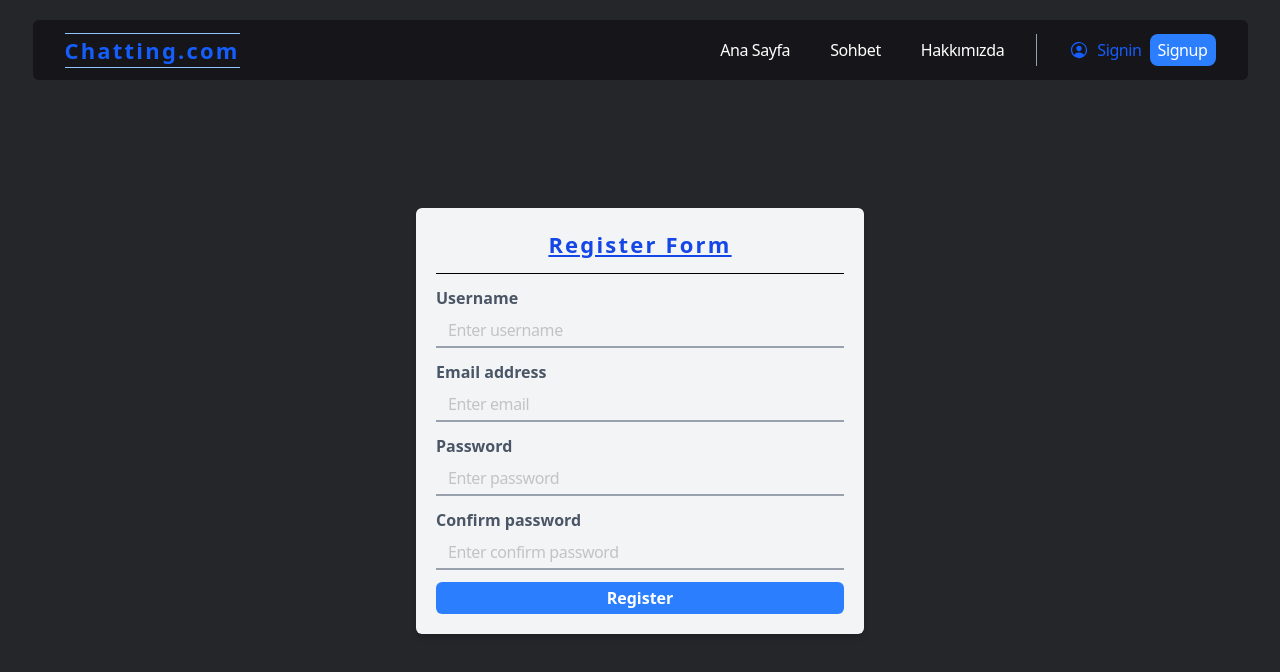
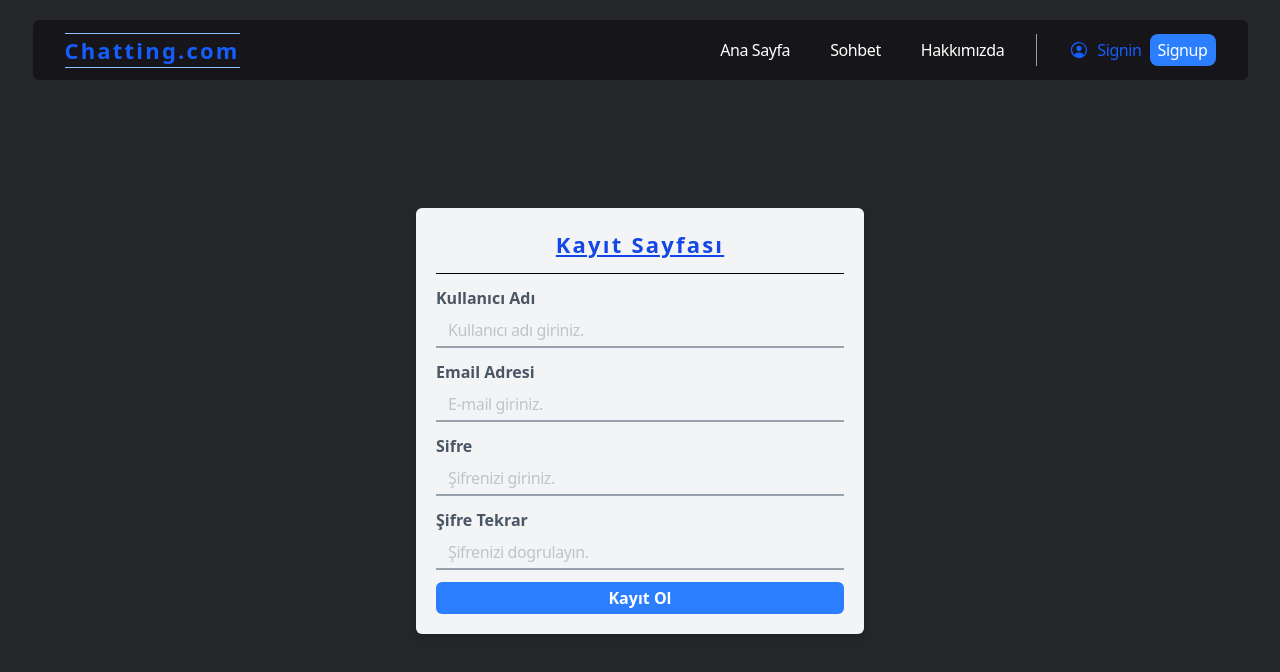
Before and after one commit to mehmetkahraman0/Real-Time-Chat-App-With-Socket.io, a React (Vite) app in the folder client/: page /register in a window 1280 px wide. Shown: the top 672 px of the page. Built offline with nearby package versions, Linux system fonts and the light colour scheme; no server answers.

Commit message:
changed-class-css

```diff
--- a/client/src/pages/auth/Login.tsx
+++ b/client/src/pages/auth/Login.tsx
@@ -44,17 +44,17 @@ const Login = ( ) => {
     return(
         <div className="mt-35">
             <form onSubmit={submitHandler} className="w-full max-w-md mx-auto p-5 flex flex-col gap-3 bg-gray-100 rounded-md shadow-md">
-                <header className="underline text-[22px] self-center tracking-widest font-semibold text-blue-700">Login Form</header>
+                <header className="underline text-[22px] self-center tracking-widest font-semibold text-blue-700">Giriş Sayfası</header>
                 <hr />
                 <div className="flex flex-col gap-1">
-                    <label className="font-semibold text-gray-600" htmlFor="text">Username</label>
-                    <input className="px-3 py-1 border-0 border-b-2  border-gray-400 font-light tracking-tight placeholder:opacity-40 placeholder:font-extralight focus:outline-none focus:border-blue-500 transition" type="text" value={username} onChange={e => setUsername(e.target.value)} placeholder="Enter username" />
+                    <label className="font-semibold text-gray-600" htmlFor="text">Kullanıcı Adı</label>
+                    <input className="px-3 py-1 border-0 border-b-2  border-gray-400 font-light tracking-tight placeholder:opacity-40 placeholder:font-extralight focus:outline-none focus:border-blue-500 transition" type="text" value={username} onChange={e => setUsername(e.target.value)} placeholder="Kullanıcı adınızı giriniz." />
                 </div>
                 <div className="flex flex-col gap-1">
-                    <label className="font-semibold text-gray-600" htmlFor="text">Password</label>
-                    <input className="px-3 py-1 border-0 border-b-2  border-gray-400 font-light tracking-tight placeholder:opacity-40 placeholder:font-extralight focus:outline-none focus:border-blue-500 transition" type="password" value={password} onChange={e => setPassword(e.target.value)} placeholder="Enter password" />
+                    <label className="font-semibold text-gray-600" htmlFor="text">Şifre</label>
+                    <input className="px-3 py-1 border-0 border-b-2  border-gray-400 font-light tracking-tight placeholder:opacity-40 placeholder:font-extralight focus:outline-none focus:border-blue-500 transition" type="password" value={password} onChange={e => setPassword(e.target.value)} placeholder="Şifrenizi giriniz." />
                 </div>
-                <button className=" flex flex-row justify-center items-center w-full py-1 rounded-md cursor-pointer font-semibold text-white bg-blue-500 hover:bg-blue-600 transition" type="submit" disabled={isLoading} >Register {isLoading ? <Loader/> : null}</button>
+                <button className=" flex flex-row justify-center items-center w-full py-1 rounded-md cursor-pointer font-semibold text-white bg-blue-500 hover:bg-blue-600 transition" type="submit" disabled={isLoading} >Giriş {isLoading ? <Loader/> : null}</button>
             </form>
         </div>
     )
--- a/client/src/pages/auth/Register.tsx
+++ b/client/src/pages/auth/Register.tsx
@@ -37,25 +37,25 @@ const Register = () => {
     return (
         <div className="mt-18 sm:mt-32">
             <form onSubmit={submitHandler} className="w-full max-w-md mx-auto p-5 flex flex-col gap-3 bg-gray-100 rounded-md shadow-md">
-                <header className="underline text-[22px] self-center tracking-widest font-semibold text-blue-700">Register Form</header>
+                <header className="underline text-[22px] self-center tracking-widest font-semibold text-blue-700">Kayıt Sayfası</header>
                 <hr />
                 <div className="flex flex-col gap-1">
-                    <label className="font-semibold text-gray-600" htmlFor="text">Username</label>
-                    <input className="px-3 py-1 border-0 border-b-2  border-gray-400 font-light tracking-tight placeholder:opacity-40 placeholder:font-extralight focus:outline-none focus:border-blue-500 transition" type="text" value={username} onChange={e => setUsername(e.target.value)} placeholder="Enter username" />
+                    <label className="font-semibold text-gray-600" htmlFor="text">Kullanıcı Adı</label>
+                    <input className="px-3 py-1 border-0 border-b-2  border-gray-400 font-light tracking-tight placeholder:opacity-40 placeholder:font-extralight focus:outline-none focus:border-blue-500 transition" type="text" value={username} onChange={e => setUsername(e.target.value)} placeholder="Kullanıcı adı giriniz." />
                 </div>
                 <div className="flex flex-col gap-1">
-                    <label className="font-semibold text-gray-600" htmlFor="email">Email address</label>
-                    <input className="px-3 py-1 border-0 border-b-2  border-gray-400 font-light tracking-tight placeholder:opacity-40 placeholder:font-extralight focus:outline-none focus:border-blue-500 transition" type="text" value={email} onChange={e => setEmail(e.target.value)} placeholder="Enter email" />
+                    <label className="font-semibold text-gray-600" htmlFor="email">Email Adresi</label>
+                    <input className="px-3 py-1 border-0 border-b-2  border-gray-400 font-light tracking-tight placeholder:opacity-40 placeholder:font-extralight focus:outline-none focus:border-blue-500 transition" type="text" value={email} onChange={e => setEmail(e.target.value)} placeholder="E-mail giriniz." />
                 </div>
                 <div className="flex flex-col gap-1">
-                    <label className="font-semibold text-gray-600" htmlFor="text">Password</label>
-                    <input className="px-3 py-1 border-0 border-b-2  border-gray-400 font-light tracking-tight placeholder:opacity-40 placeholder:font-extralight focus:outline-none focus:border-blue-500 transition" type="password" value={password} onChange={e => setPassword(e.target.value)} placeholder="Enter password" />
+                    <label className="font-semibold text-gray-600" htmlFor="text">Sifre</label>
+                    <input type="password" className="px-3 py-1 border-0 border-b-2  border-gray-400 font-light tracking-tight placeholder:opacity-40 placeholder:font-extralight focus:outline-none focus:border-blue-500 transition"  value={password} onChange={e => setPassword(e.target.value)} placeholder="Şifrenizi giriniz." />
                 </div>
                 <div className="flex flex-col gap-1">
-                    <label className="font-semibold text-gray-600" htmlFor="password">Confirm password</label>
-                    <input className="px-3 py-1 border-0 border-b-2  border-gray-400 font-light tracking-tight placeholder:opacity-40 placeholder:font-extralight focus:outline-none focus:border-blue-500 transition" type="text" value={confirmPassword} onChange={e => setConfirmPassword(e.target.value)} placeholder="Enter confirm password" />
+                    <label className="font-semibold text-gray-600" htmlFor="text">Şifre Tekrar</label>
+                    <input type="password" className="px-3 py-1 border-0 border-b-2  border-gray-400 font-light tracking-tight placeholder:opacity-40 placeholder:font-extralight focus:outline-none focus:border-blue-500 transition"  value={confirmPassword} onChange={e => setConfirmPassword(e.target.value)} placeholder="Şifrenizi dogrulayın." />
                 </div>
-                <button className=" flex flex-row justify-center items-center w-full py-1 rounded-md cursor-pointer font-semibold text-white bg-blue-500 hover:bg-blue-600 transition" type="submit" disabled={isLoading} >Register {isLoading ? <Loader /> : null}</button>
+                <button className=" flex flex-row justify-center items-center w-full py-1 rounded-md cursor-pointer font-semibold text-white bg-blue-500 hover:bg-blue-600 transition" type="submit" disabled={isLoading} >Kayıt Ol {isLoading ? <Loader /> : null}</button>
             </form>
         </div>
     )
--- a/client/src/pages/navigatePage/Chat.tsx
+++ b/client/src/pages/navigatePage/Chat.tsx
@@ -1,27 +1,29 @@
 
-import { Link, useNavigate } from "react-router-dom";
-import { IoLockClosedOutline, IoLockOpenOutline, IoPersonOutline } from "react-icons/io5";
-import type { AppDispatch, RootState } from "../../redux/store.ts";
-import { useDispatch, useSelector } from "react-redux";
 import {
     useCreateChanelMutation,
     useGetChanelByUserQuery,
     useJoinChanelWithInviteCodeMutation
 } from "../../redux/api/chanel.ts";
 import { Button, Modal } from "antd";
-import { useEffect, useState } from "react";
+import { useState } from "react";
 import { toast } from "react-toastify";
 import { setSelectedChanel, setSelectedRoom } from "../../redux/app/selectedSlice.tsx";
 import LoaderWithTimeout from "../../components/Loader.tsx";
 import type { Chanel } from "../../Model/Chanel.ts";
 import defaultChanelFoto from "../../assets/undraw_relaunch-day_k3qo.svg"
 import { useLazyGetRoomByIdQuery } from "../../redux/api/room.ts";
+import { Link, useNavigate } from "react-router-dom";
+import type { AppDispatch, RootState } from "../../redux/store.ts";
+import { useDispatch, useSelector } from "react-redux";
+import { IoLockClosedOutline, IoLockOpenOutline, IoPersonOutline } from "react-icons/io5";
 
 const Chat = () => {
     const navigate = useNavigate();
     const dispatch = useDispatch<AppDispatch>();
-    const { data: chanels, isLoading: getChanelByUserLoading } = useGetChanelByUserQuery(undefined)
-    const userInfo = useSelector((state: RootState) => state.auth.userInfo)
+const { data: chanels, isLoading: getChanelByUserLoading } = useGetChanelByUserQuery(undefined,{
+   refetchOnMountOrArgChange:true
+})
+    const userInfo = useSelector((state:RootState) => state.auth.userInfo)
     const [createChanel, { isLoading: createChanelLoading }] = useCreateChanelMutation()
     const [getRoomById] = useLazyGetRoomByIdQuery()
     const [joinChanelWithInviteCode] = useJoinChanelWithInviteCodeMutation()
@@ -53,6 +55,7 @@ const Chat = () => {
             })
     }
 
+
     const handleJoinChanelWithInviteCode = (e: any) => {
         e.preventDefault();
         joinChanelWithInviteCode({ inviteCode }).unwrap()
@@ -77,34 +80,17 @@ const Chat = () => {
         dispatch(setSelectedChanel(e))
     }
 
-useEffect(() => {
-    // 1. Veri var mı?
-    // 2. Bu sayfa bu oturumda daha önce reload edildi mi? (Döngü engelleme)
-    const hasReloaded = sessionStorage.getItem("chat_page_reloaded");
-
-    if (chanels && chanels.length > 0 && !hasReloaded) {
-        // İşareti koy ki bir daha reload etmesin
-        sessionStorage.setItem("chat_page_reloaded", "true");
-
-        // Sayfayı yenile
-        window.location.reload();
-    }
-
-    // Sayfadan tamamen çıkıldığında işareti temizle (opsiyonel)
-    // return () => sessionStorage.removeItem("chat_page_reloaded");
-}, [chanels]);
-
     if (getChanelByUserLoading)
         return <LoaderWithTimeout />
 
-    if (!userInfo)
-        return (<p className="text-center w-full mx-auto text-[#fffffe] text-[22px] font-semibold mt-70">Kullanıcı Giriş yapınız yada kayıt olunuz</p>)
+    if(!userInfo)
+        return(<p className="text-center w-full mx-auto text-[#fffffe] text-[22px] font-semibold mt-70">Kullanıcı Giriş yapınız yada kayıt olunuz</p>)
     return (
         <div className="flex flex-col gap-1 h-[85vh] mt-5 rounded-lg">
             <div className="w-full flex flex-col gap-5">
                 <header className="text-[#fffffe] text-[24px] tracking-tighter font-medium text-center border-b border-[#94a1b2] pb-3">Kanallar</header>
                 <div className=" grid md:grid-cols-2 lg:grid-cols-3 justify-center md:justify-center items-center gap-3 mb-16">
-                    {chanels?.map((chanel: Chanel, index: number) => (
+                        { chanels?.map((chanel: Chanel, index: number) => (
                             <Link key={index} className="text-[#fffffe] md:max-w-100 justify-around flex flex-row items-center gap-10 bg-[#16161a] hover:bg-[#242629] hover:shadow-xl  transition px-2 py-2 rounded-md last:mb-16 last:sm:mb-0" to={`/chanel/${chanel._id}`} onClick={() => handleSelectedChanel(chanel)}>
                                 <img className="h-20 w-20 object-cover rounded-[50%]" src={`http://localhost:3000/uploads/chanel/${chanel.chanelFoto}`} alt="chanel-foto" onError={(e) => { e.currentTarget.src = defaultChanelFoto; e.currentTarget.className = "h-20 w-20 object-cover rounded-[50%]" }} />
                                 <div className="w-full">
@@ -142,7 +128,7 @@ useEffect(() => {
                                     <input type="file" className="hidden" onChange={(e) => setFile(e.target.files && e.target.files[0])} />
                                 </label>
                             </div>
-                            <Button htmlType="submit" className="px-4! py-2! bg-blue-600! text-white! rounded hover:bg-blue-500! transition-colors! flex-row! flex justify-center! items-center!" loading={createChanelLoading}>Oluştur</Button>
+                            <Button htmlType="submit" className="px-4! py-2! bg-blue-600! text-white! rounded hover:bg-blue-500! transition-colors! flex-row! flex justify-center! !items-center!" loading={createChanelLoading}>Oluştur</Button>
                         </form>
                     </Modal>
                     <button className=" px-5 py-3 rounded-md bg-gray-400/40 backdrop-blur-2xs sm:text-white shadow-sm hover:bg-transparent hover:scale-105 transition text-[14px] " onClick={() => setIsOpenInviteModel(true)}>Kanala Katıl</button>
@@ -152,7 +138,7 @@ useEffect(() => {
                                 <label className="w-full font-medium text-gray-700">Davet Kodu</label>
                                 <input onChange={(e) => setInviteCode(e.target.value)} className="p-2 border border-gray-300 rounded focus:outline-none focus:ring-2 focus:ring-blue-400" type="text" placeholder="Davet kodunu giriniz" />
                             </div>
-                            <Button htmlType="submit" className="px-4! py-2! bg-blue-600! text-white! rounded hover:bg-blue-500! transition-colors! flex-row! flex justify-center! items-center!" loading={createChanelLoading}>Oluştur</Button>
+                            <Button htmlType="submit" className="px-4! py-! bg-blue-6! text-white rounded hover:bg-blue-500! transition-colors! flex-row! flex justify-center! items-center!" loading={createChanelLoading}>Oluştur</Button>
                         </form>
                     </Modal>
                 </div>
```
Lines whose indentation alone changed are shown as unchanged.
